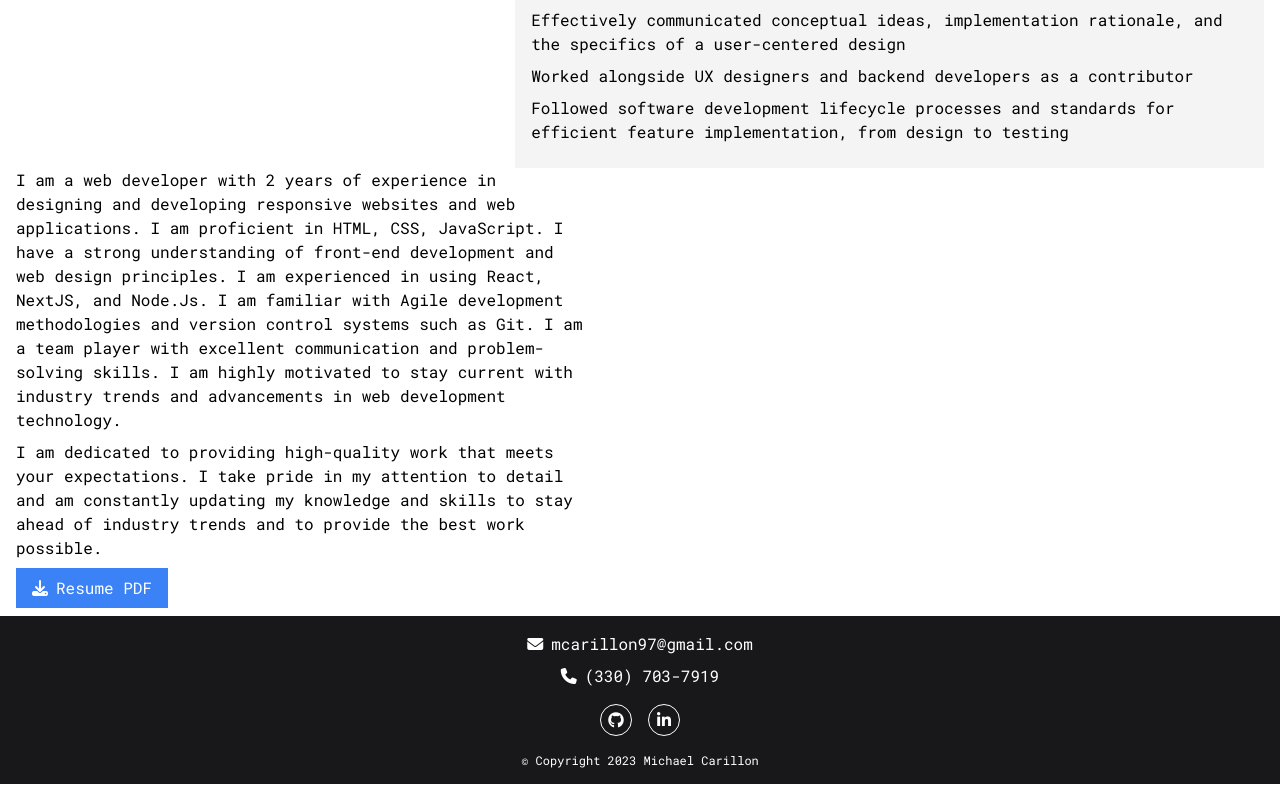
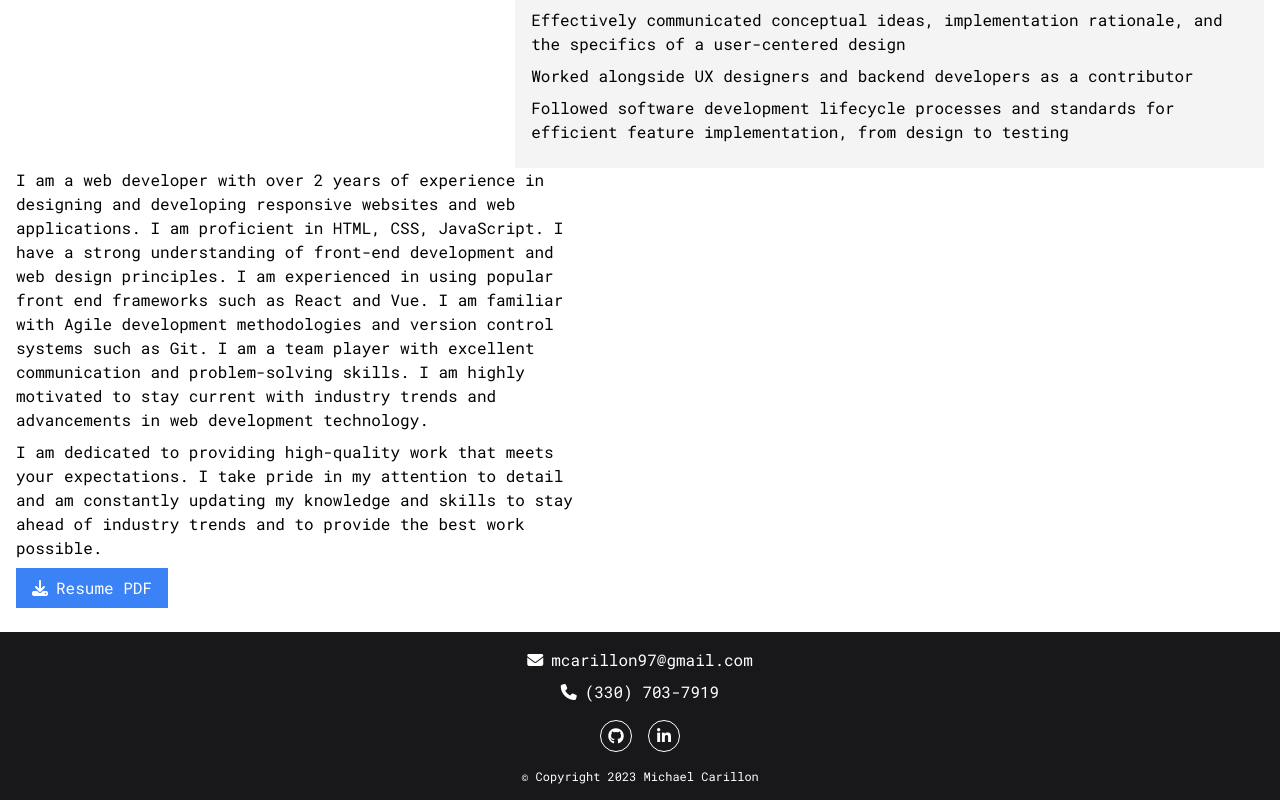
Before and after one commit to mike3497/michael-carillon-portfolio, a Nuxt app: page / in a window 1280 px wide. Shown: the part 1984-2784 px from the top of the page. Built offline with nearby package versions, Linux system fonts and the light colour scheme.

Commit message:
update wording and margin on MyExperience

```diff
--- a/components/experience/MyExperience.vue
+++ b/components/experience/MyExperience.vue
@@ -25,15 +25,15 @@
 
     <div class="max-w-xl">
       <p class="mb-2">
-        I am a web developer with 2 years of experience in designing and
+        I am a web developer with over 2 years of experience in designing and
         developing responsive websites and web applications. I am proficient in
         HTML, CSS, JavaScript. I have a strong understanding of front-end
-        development and web design principles. I am experienced in using React,
-        NextJS, and Node.Js. I am familiar with Agile development methodologies
-        and version control systems such as Git. I am a team player with
-        excellent communication and problem-solving skills. I am highly
-        motivated to stay current with industry trends and advancements in web
-        development technology.
+        development and web design principles. I am experienced in using popular
+        front end frameworks such as React and Vue. I am familiar with Agile
+        development methodologies and version control systems such as Git. I am
+        a team player with excellent communication and problem-solving skills. I
+        am highly motivated to stay current with industry trends and
+        advancements in web development technology.
       </p>
       <p class="mb-2">
         I am dedicated to providing high-quality work that meets your
@@ -42,7 +42,7 @@
         provide the best work possible.
       </p>
       <a
-        class="inline-block bg-blue-500 text-white hover:bg-blue-800 px-4 py-2 mb-2"
+        class="inline-block bg-blue-500 text-white hover:bg-blue-800 px-4 py-2 mb-6"
         href="/assets/Michael Carillon Resume 2023.pdf"
         download="Michael Carillon Resume 2023"
       >
```
